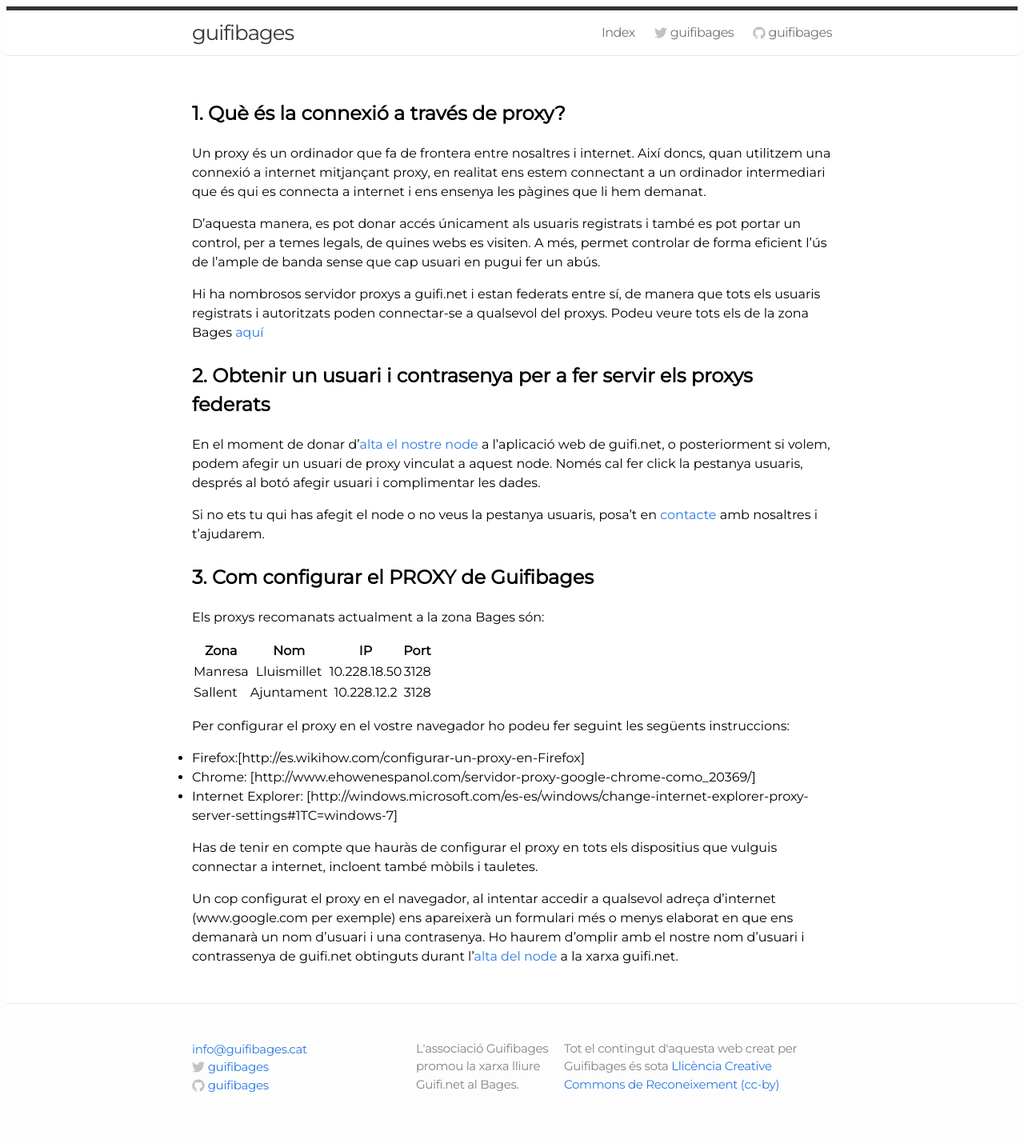
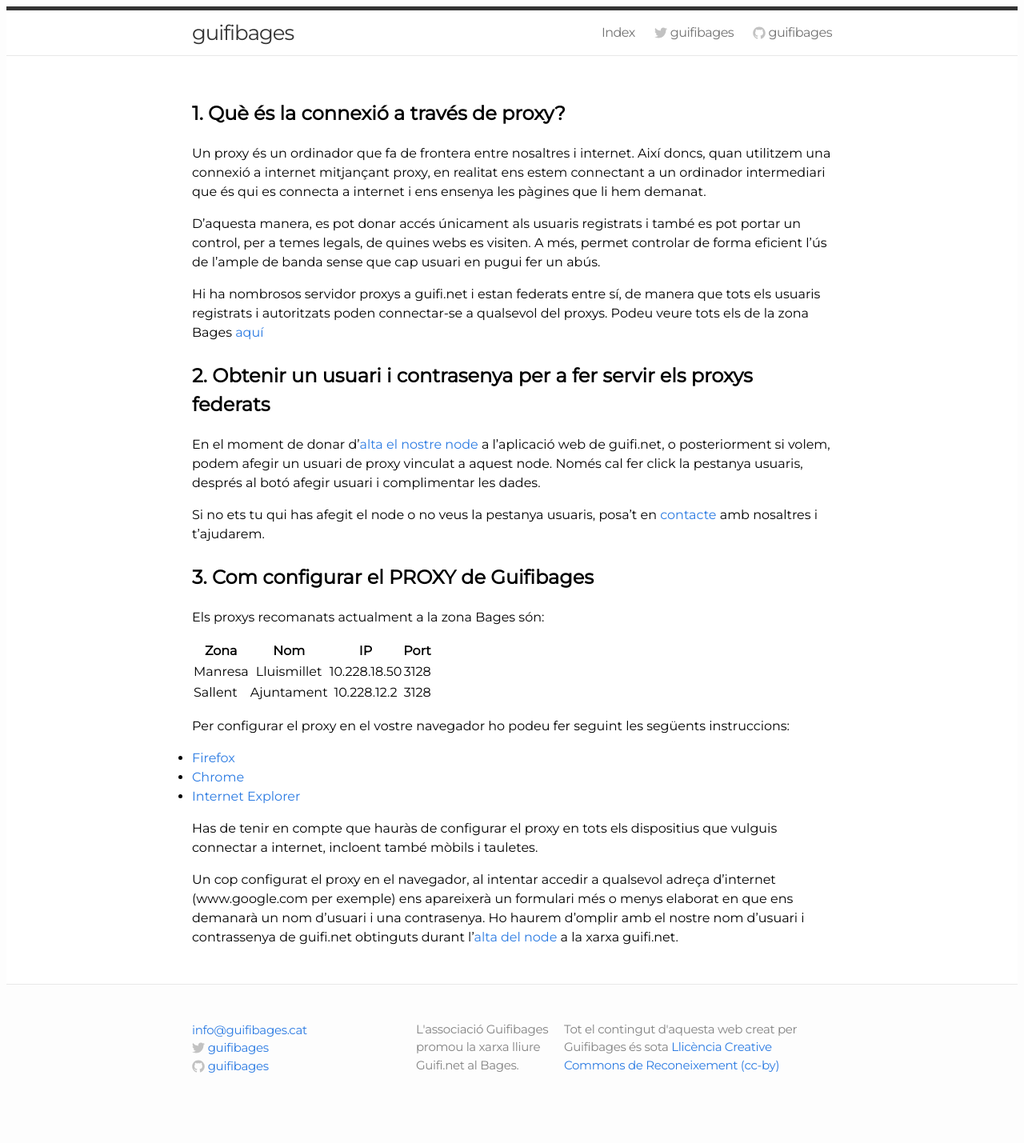
Before and after one commit to guifibages/guifibages.github.io, a Jekyll site: the page built from doc/connexio/internet/proxy/index.md, in a window 1280 px wide. Shown: the whole page at 80% size. Built offline with Jekyll 4.4.1, drawn with Linux system fonts in a browser that asks for light colours; after the commit the page ends 1405 px from its top, so only the background shows below that.

Commit message:
Update index.md

```diff
--- a/doc/connexio/internet/proxy/index.md
+++ b/doc/connexio/internet/proxy/index.md
@@ -29,9 +29,9 @@
 
 Per configurar el proxy en el vostre navegador ho podeu fer seguint les següents instruccions:
 
-* Firefox:[http://es.wikihow.com/configurar-un-proxy-en-Firefox]
-* Chrome: [http://www.ehowenespanol.com/servidor-proxy-google-chrome-como_20369/]
-* Internet Explorer: [http://windows.microsoft.com/es-es/windows/change-internet-explorer-proxy-server-settings#1TC=windows-7]
+* [Firefox](http://es.wikihow.com/configurar-un-proxy-en-Firefox)
+* [Chrome](http://www.ehowenespanol.com/servidor-proxy-google-chrome-como_20369/)
+* [Internet Explorer](http://windows.microsoft.com/es-es/windows/change-internet-explorer-proxy-server-settings#1TC=windows-7)
 
 Has de tenir en compte que hauràs de configurar el proxy en tots els dispositius que vulguis connectar a internet, incloent també mòbils i tauletes.
 
```
